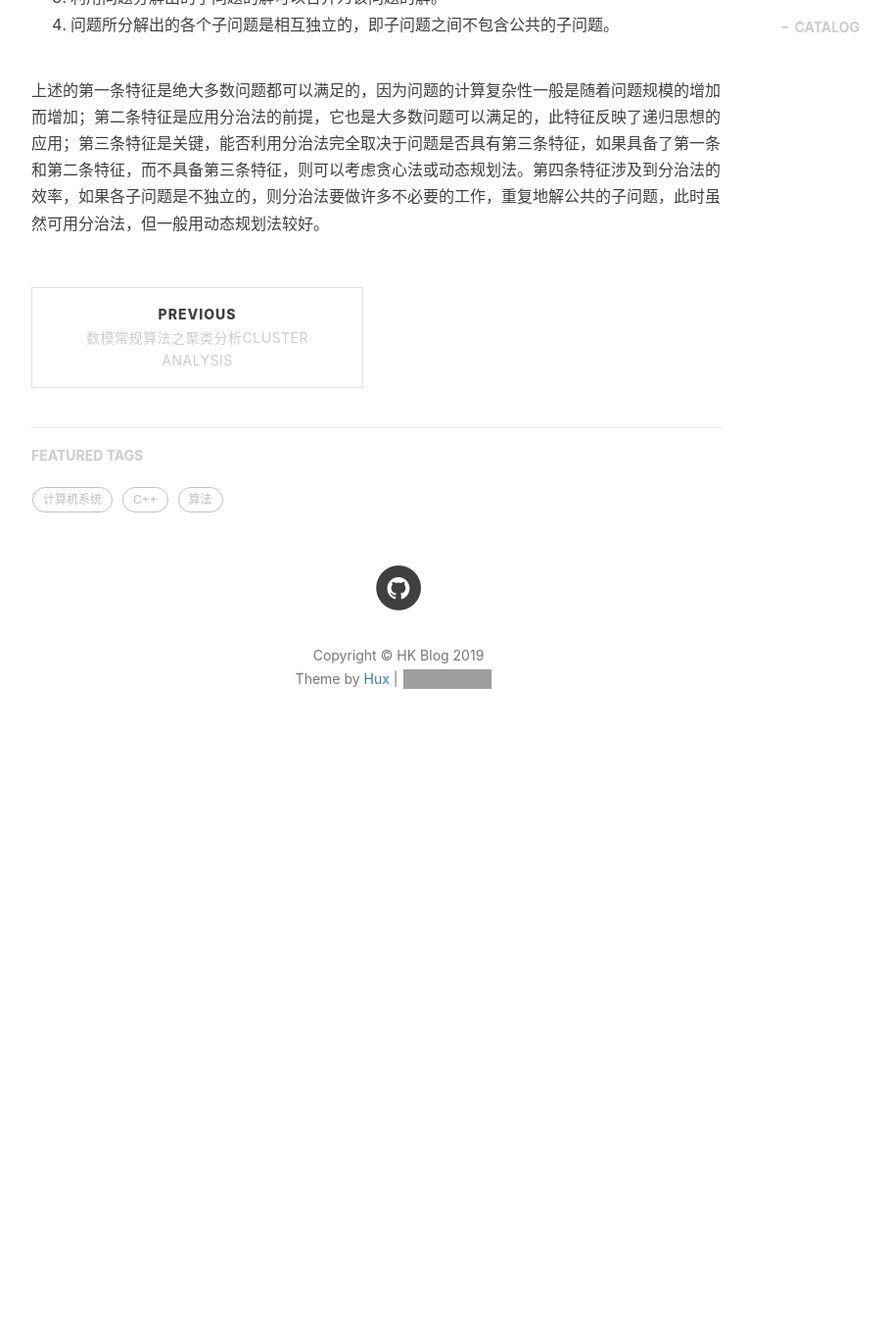
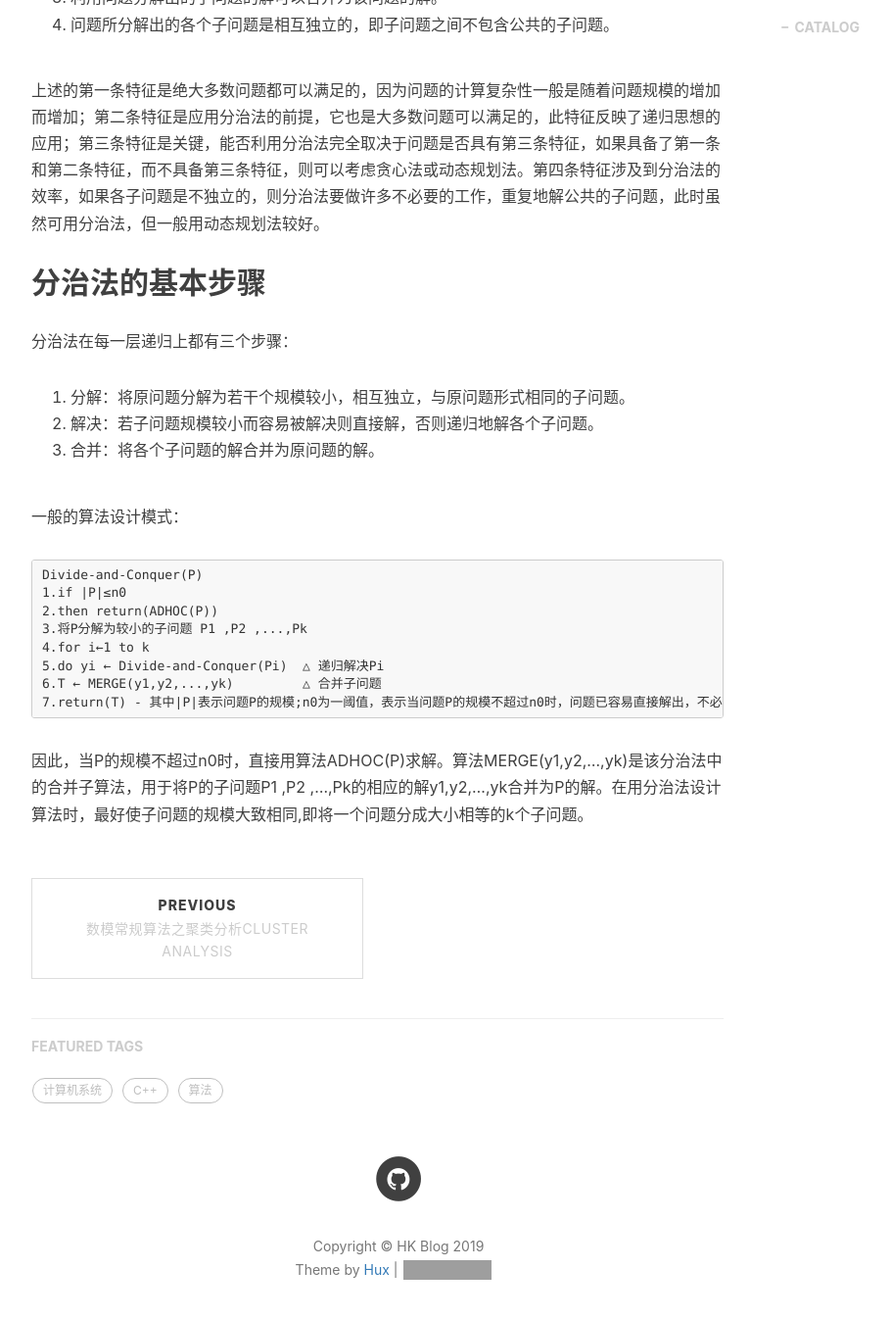
Before and after one commit to Hkaren78/Hkaren78.github.io, a Jekyll site: the page built from _posts/2019-03-21-fenzhisuanfa.md, in a window 1280 px wide and 1400 px high, scrolled down 1312 px. Shown: the top 1345 px of the window at 98% size, without its empty margins (233-1142 px from the left). Built offline with Jekyll 4.4.1, drawn with Linux system fonts in a browser that asks for light colours; nearby versions of some CDN libraries; comment, search, counter and statistics services are not loaded; before the commit the page ends 2109 px from its top, so only the background shows below that; grey boxes are pictures that could not be loaded.

Commit message:
Update 2019-03-21-fenzhisuanfa.md

```diff
--- a/_posts/2019-03-21-fenzhisuanfa.md
+++ b/_posts/2019-03-21-fenzhisuanfa.md
@@ -32,3 +32,25 @@
 4. 问题所分解出的各个子问题是相互独立的，即子问题之间不包含公共的子问题。
 
 上述的第一条特征是绝大多数问题都可以满足的，因为问题的计算复杂性一般是随着问题规模的增加而增加；第二条特征是应用分治法的前提，它也是大多数问题可以满足的，此特征反映了递归思想的应用；第三条特征是关键，能否利用分治法完全取决于问题是否具有第三条特征，如果具备了第一条和第二条特征，而不具备第三条特征，则可以考虑贪心法或动态规划法。第四条特征涉及到分治法的效率，如果各子问题是不独立的，则分治法要做许多不必要的工作，重复地解公共的子问题，此时虽然可用分治法，但一般用动态规划法较好。
+
+## 分治法的基本步骤
+
+分治法在每一层递归上都有三个步骤：
+1. 分解：将原问题分解为若干个规模较小，相互独立，与原问题形式相同的子问题。
+2. 解决：若子问题规模较小而容易被解决则直接解，否则递归地解各个子问题。
+3. 合并：将各个子问题的解合并为原问题的解。
+
+一般的算法设计模式：
+
+	Divide-and-Conquer(P)
+	1.if |P|≤n0
+	2.then return(ADHOC(P))
+	3.将P分解为较小的子问题 P1 ,P2 ,...,Pk
+	4.for i←1 to k
+	5.do yi ← Divide-and-Conquer(Pi)  △ 递归解决Pi
+	6.T ← MERGE(y1,y2,...,yk)         △ 合并子问题
+	7.return(T)
+- 其中|P|表示问题P的规模;n0为一阈值，表示当问题P的规模不超过n0时，问题已容易直接解出，不必再继续分解。
+- ADHOC(P)是该分治法中的基本子算法，用于直接解小规模的问题P。
+
+因此，当P的规模不超过n0时，直接用算法ADHOC(P)求解。算法MERGE(y1,y2,...,yk)是该分治法中的合并子算法，用于将P的子问题P1 ,P2 ,...,Pk的相应的解y1,y2,...,yk合并为P的解。在用分治法设计算法时，最好使子问题的规模大致相同,即将一个问题分成大小相等的k个子问题。
```
